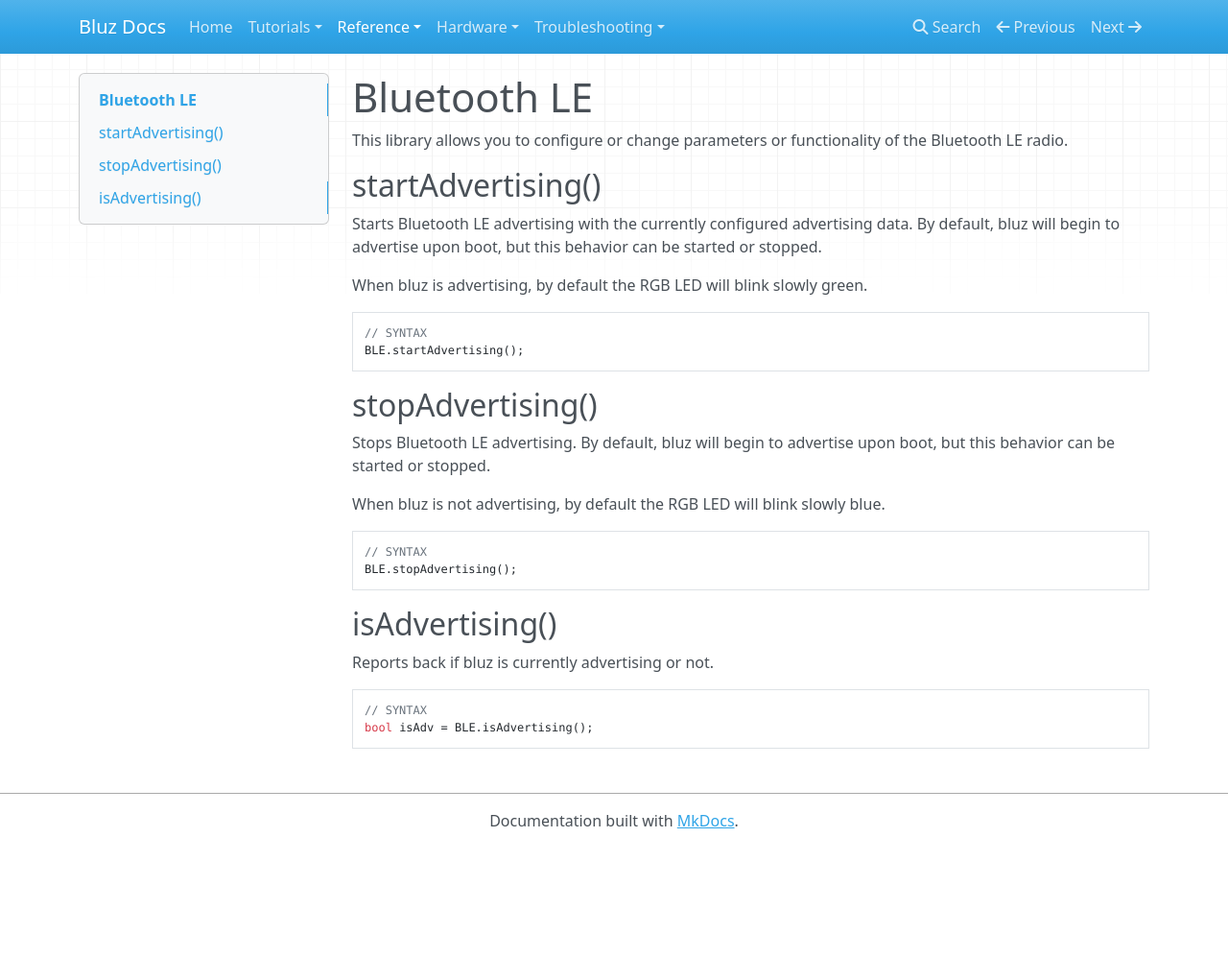
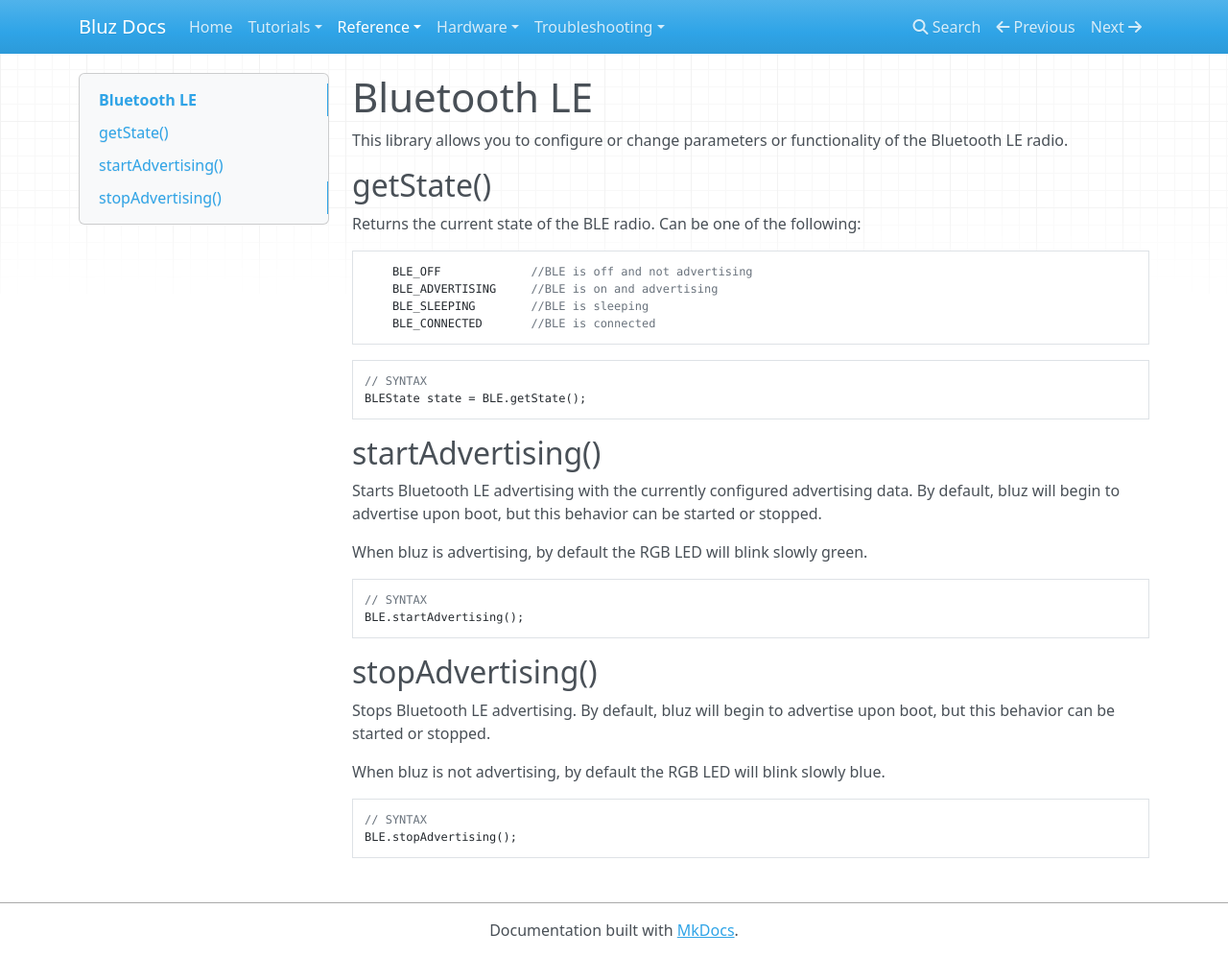
Before and after one commit to bluzDK/bluz-docs, an MkDocs documentation site: the page built from docs/reference/ble.md, in a window 1280 px wide and 997 px high. Shown: the whole window at 96% size. Built offline with MkDocs 1.6.1, drawn with Linux system fonts in a browser that asks for light colours; nearby versions of some CDN libraries; old or Windows-style settings are respelled for this version of MkDocs.

Commit message:
remove isAdvertising and add getState to BLE

````diff
--- a/docs/reference/ble.md
+++ b/docs/reference/ble.md
@@ -1,6 +1,21 @@
 #Bluetooth LE
 
 This library allows you to configure or change parameters or functionality of the Bluetooth LE radio.
+
+## getState()
+
+Returns the current state of the BLE radio. Can be one of the following:
+```C++
+    BLE_OFF             //BLE is off and not advertising
+    BLE_ADVERTISING     //BLE is on and advertising
+    BLE_SLEEPING        //BLE is sleeping
+    BLE_CONNECTED       //BLE is connected
+```
+
+```C++
+// SYNTAX
+BLEState state = BLE.getState();
+```
 
 ## startAdvertising()
 
@@ -23,12 +38,3 @@ When bluz is not advertising, by default the RGB LED will blink slowly blue.
 // SYNTAX
 BLE.stopAdvertising();
 ```
-
-## isAdvertising()
-
-Reports back if bluz is currently advertising or not.
-
-```C++
-// SYNTAX
-bool isAdv = BLE.isAdvertising();
-```
````
